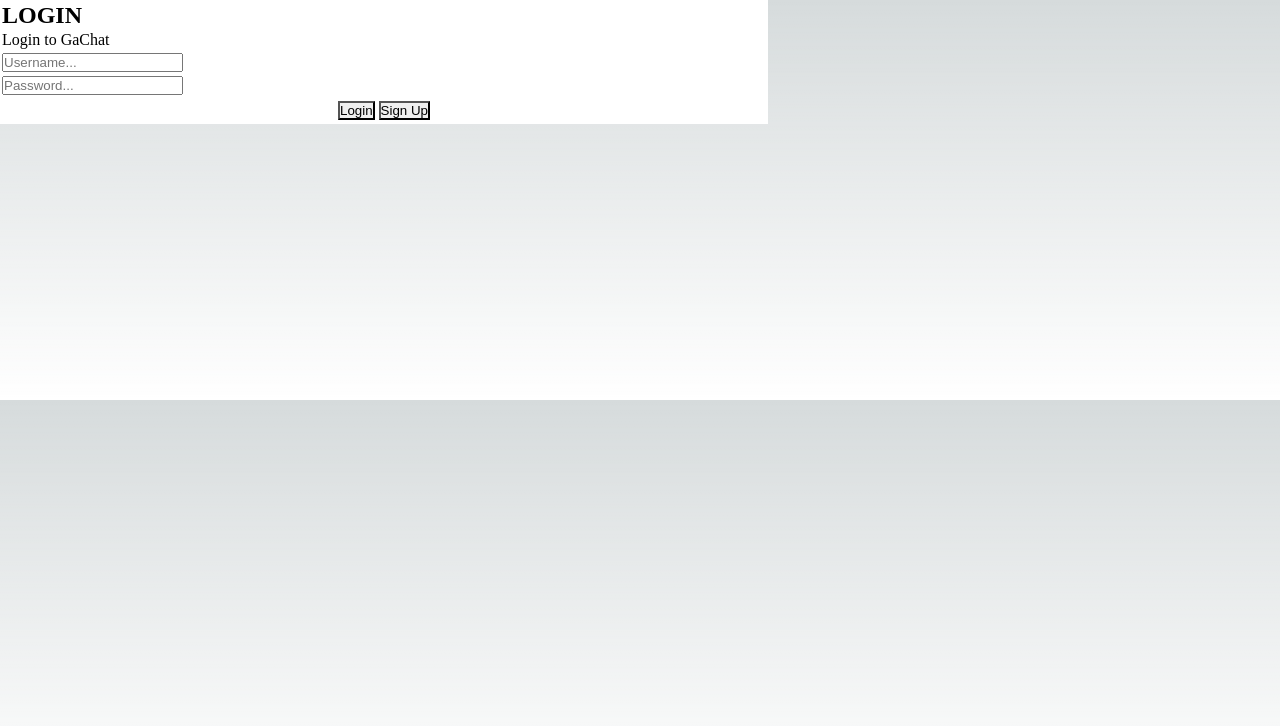
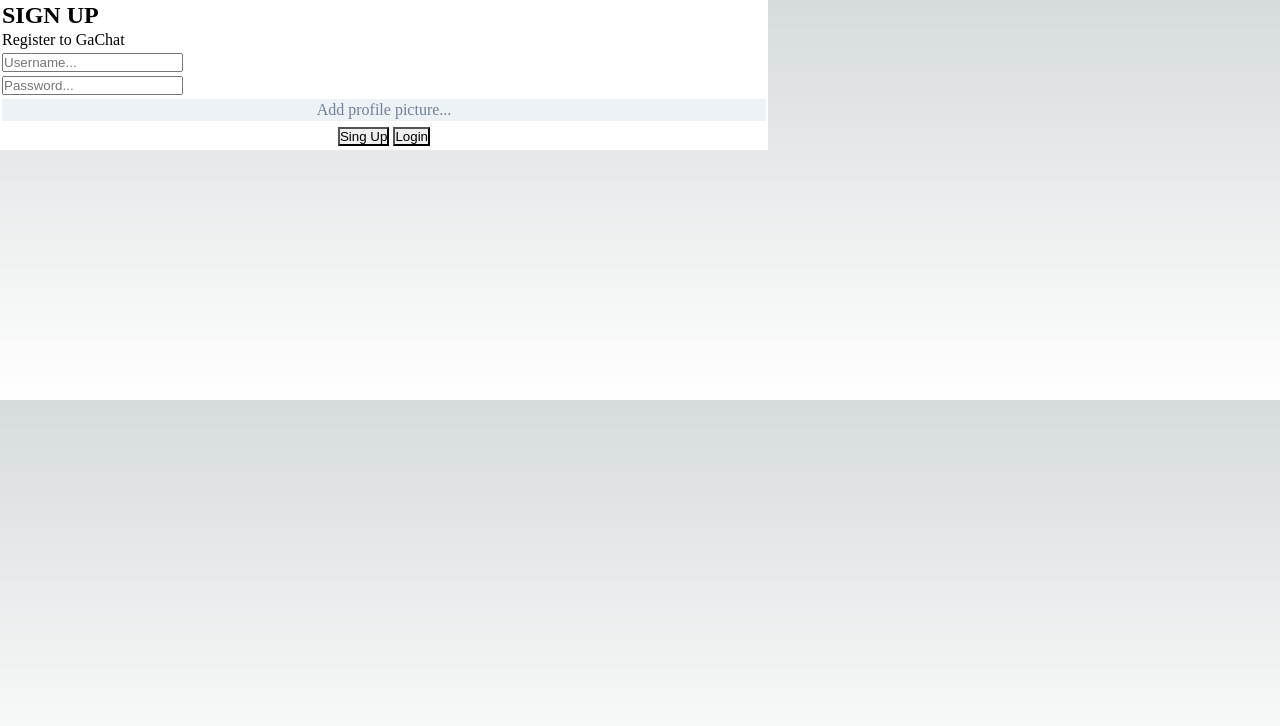
Before and after one commit to gabrielhsdev/Livechat-app, a Next.js app: page /src/register/Register_main in a window 1280 px wide. Shown: the top 726 px of the page. Built offline with nearby package versions, Linux system fonts and the light colour scheme.

Commit message:
Front end little changes,  signup and login fix

```diff
--- a/pages/src/login/Login_main.jsx
+++ b/pages/src/login/Login_main.jsx
@@ -4,10 +4,10 @@ import { Card, CardBody, Text, Stack, StackDivider, Heading, Box, Input, Flex, B
 function Register_main() {
   return (
     <Flex className='all100' overflow='none'>
-        <Box w='100%' bgColor='red' className='register_main_board_card' overflow='auto' minH='400px'>
-            <Box p={2} bgColor='white' w='60%' overflow='auto' className='register_main_board_card'>
+        <Box w='100%' bgColor='brand.300' className='register_main_board_card' overflow='auto' minH='400px'>
+            <Box p={2} bgColor='white' w='60%' overflow='auto' className='register_main_board_card' boxShadow='2xl'>
             <Stack divider={<StackDivider />} spacing='4'>
-                <Stack spacing='8'>
+                <Stack spacing='4'>
                     <Box>
                         <Heading size='lg' textTransform='uppercase'>
                         Login
--- a/pages/src/messageboard/Body/Messageboard_body.jsx
+++ b/pages/src/messageboard/Body/Messageboard_body.jsx
@@ -8,7 +8,7 @@ import Messageboard_body_input from './Messageboard_body_input'
 function Messageboard_body() {
   return (
     <Box className='all100'>
-      <VStack divider={<StackDivider borderColor='gray.200' />} spacing={1} align='stretch' className='all100' >
+      <VStack divider={<StackDivider borderColor='gray.200' />} spacing={3} align='stretch' className='all100' >
 
         <Box  h='5%' maxH='25%'>
           <Messageboard_body_header />
--- a/pages/src/messageboard/Drawer_sidebar/Sidebar_drawer.jsx
+++ b/pages/src/messageboard/Drawer_sidebar/Sidebar_drawer.jsx
@@ -39,7 +39,7 @@ function Sidebar_drawer() {
     <DrawerOverlay />
         <DrawerContent>
 
-            <DrawerHeader>
+            <DrawerHeader h='100px'>
                 <Sidebar_drawer_header />
             </DrawerHeader>
 
--- a/pages/src/register/Register_main.jsx
+++ b/pages/src/register/Register_main.jsx
@@ -10,10 +10,10 @@ function Register_main() {
                 <Stack spacing='4'>
                     <Box>
                         <Heading size='lg' textTransform='uppercase'>
-                        Login
+                        Sign Up
                         </Heading>
                         <Text pt='2' fontSize='sm'>
-                        Login to GaChat
+                        Register to GaChat
                         </Text>
                     </Box>
                     <Box>
@@ -22,16 +22,24 @@ function Register_main() {
                     <Box>
                         <Input variant='filled' placeholder='Password...' />
                     </Box>
+                    <Box>
+                        <Input type='file' hidden id='inputFile' variant='filled' placeholder='Password...' />
+                        <label for='inputFile'>
+                        <Box bgColor='#edf2f7' p='2' textAlign='center' rounded='md' color='#718096'>
+                            Add profile picture...
+                        </Box>
+                        </label>
+                    </Box>
                     <Box h='20%'>
                         <Flex justifyContent='center'>
                             <Center p={2}>
                                 <Button colorScheme='facebook' variant='solid'>
-                                    Login
+                                    Sing Up
                                 </Button>
                             </Center>
                             <Center p={2}>
                                 <Button colorScheme='gray' variant='solid'>
-                                    Sign Up
+                                    Login
                                 </Button>
                             </Center>
                         </Flex>
```
